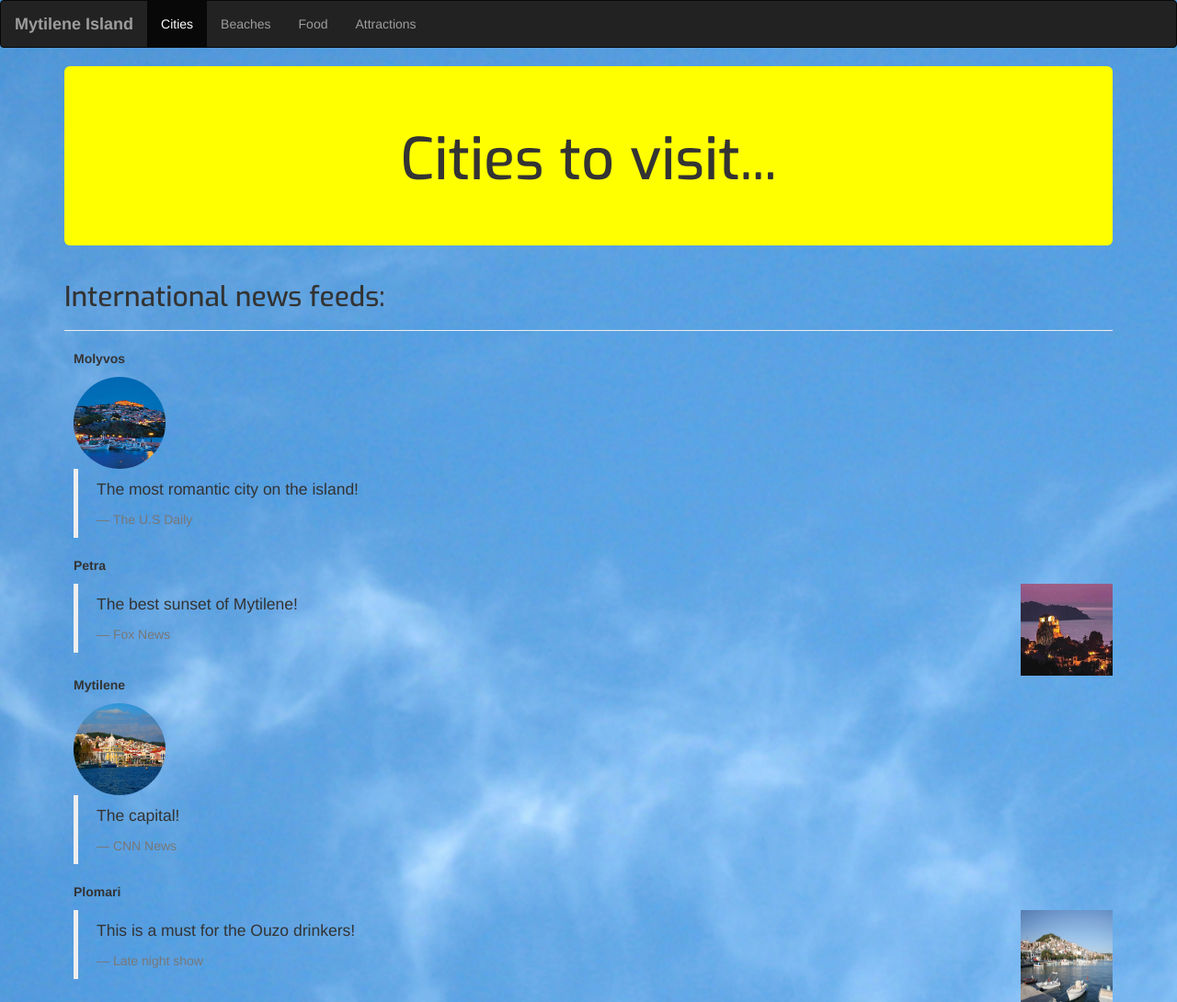
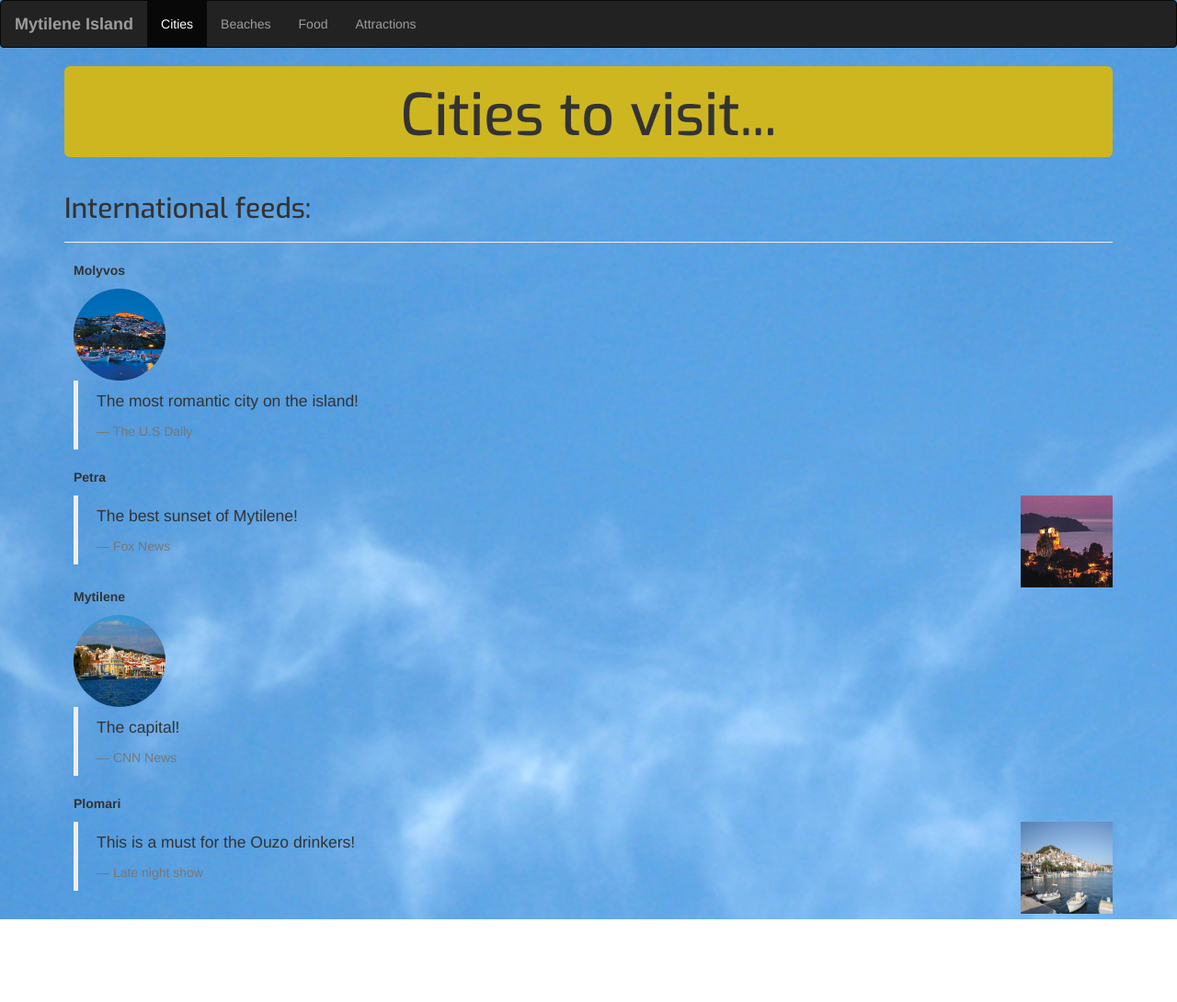
Before and after one commit to Anna-Stefani/commercial-website, a plain HTML site: page cities.html in a window 1280 px wide. Shown: the whole page at 92% size. After the commit the page ends 1000 px from the top, so only its background shows below. Drawn offline with nearby package versions, Linux system fonts and the light colour scheme.

Commit message:
Fixed linking the renamed files and photos

```diff
--- a/cities.html
+++ b/cities.html
@@ -7,7 +7,7 @@
     <link rel="stylesheet" href="https://stackpath.bootstrapcdn.com/font-awesome/4.7.0/css/font-awesome.min.css" type="text/css" />
     <link rel="stylesheet" href="https://cdnjs.cloudflare.com/ajax/libs/hover.css/2.3.1/css/hover-min.css" type="text/css" />
     <meta name="viewport" content="width=device-width, initial-scale-1">
-    <link rel="stylesheet" href="Style.css" type="text/css" />
+    <link rel="stylesheet" href="style.css" type="text/css" />
     <meta http-equiv="X-UA-Compatible" content="ie=e">
 </head>
 
@@ -19,7 +19,7 @@
             <div class="row">
                 <a href="https://commercial-website-as116356.c9users.io/Home.html#"></a>
     <!--Image taken from "http://www.winwallpapers.net/sky-blue-->
-                <body background="/.c9/Photos/sky-blue.jpg">
+                <body background="/photos/sky-blue.jpg">
             </div>
         </div>
     </header>
@@ -73,7 +73,7 @@
             <div class="row">
                 <div class="col-xs-12">
                     <div class="page-header">
-                        <h2 class="display-4">International news feeds:</h2>
+                        <h2 class="display-4">International feeds:</h2>
                     </div>
                 </div>
             </div>
--- a/style.css
+++ b/style.css
@@ -4,8 +4,8 @@
 
 body {
     /*Image taken from "http://www.winwallpapers.net/sky-blue/"*/
-    background: url("photos/sky-blue.jpg");
-    height: 500px;
+    background: url("/photos/sky-blue.jpg");
+    height: 1000px;
     width: 100%;
     overflow-x: hidden;
     background-repeat: no-repeat;
@@ -26,8 +26,11 @@ body {
 /*------------------------------------------------------------------Jumbotron header*/
 
 .jumbotron {
+    padding-top: 0;
+    margin-top: 0;
+    padding-bottom: 0;
     margin: 0px;
-    background-color: #FFFF00;
+    background-color: #ceb621;
     font-size: 7px;
     font-weight: 300;
     font-family: "Exo", sans-serif;
```
